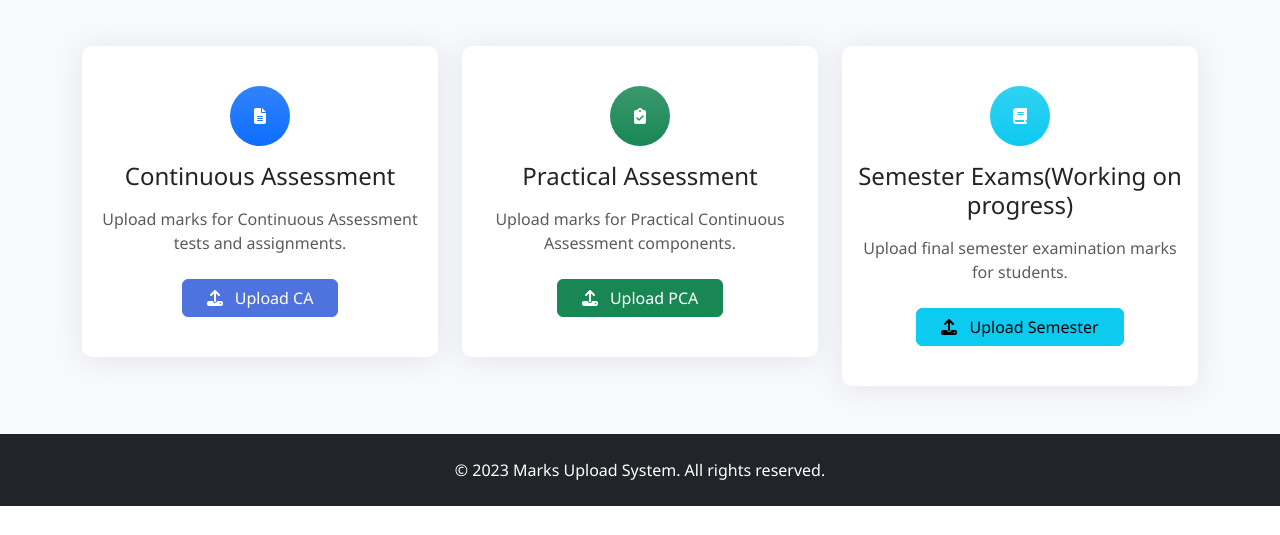
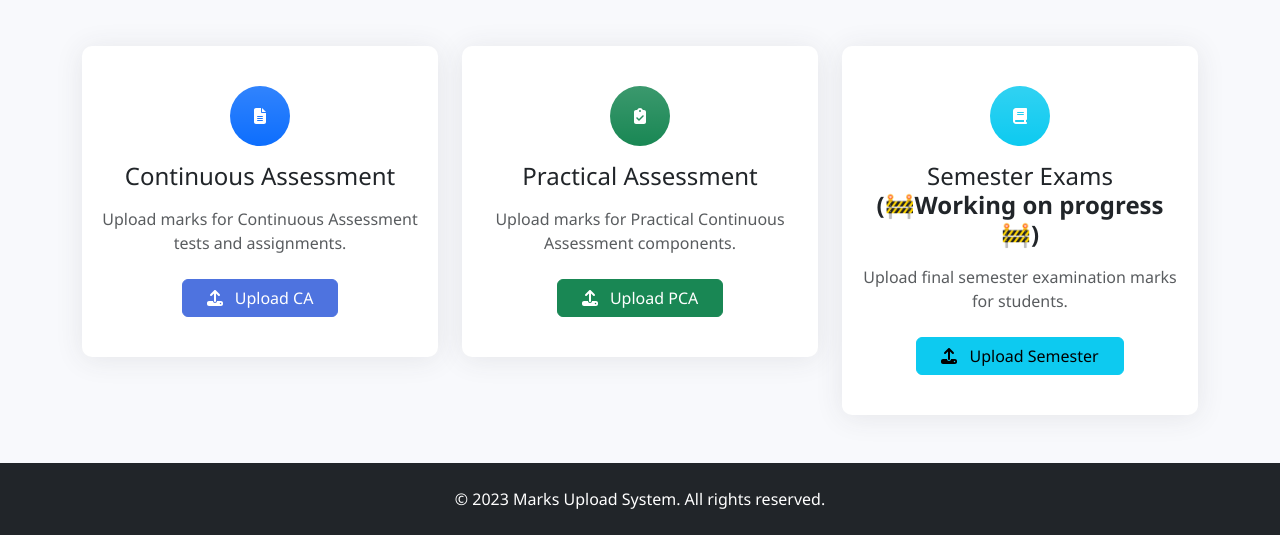
Before and after one commit to gourabanandad/OCR-updated, a Flask app: page / in a window 1280 px wide. Shown: the part 355-890 px from the top of the page. Before the commit the page ends 861 px from the top, so only its background shows below. Run offline with Flask 3, Linux system fonts and the light colour scheme; some libraries are stand-ins or nearby versions.

Commit message:
Updated index.html

```diff
--- a/templates/index.html
+++ b/templates/index.html
@@ -155,7 +155,7 @@
               <div class="option-icon bg-info bg-gradient text-white">
                 <i class="fas fa-book"></i>
               </div>
-              <h3 class="h4 mb-3">Semester Exams(Working on progress)</h3>
+              <h3 class="h4 mb-3">Semester Exams<br><b>(🚧Working on progress🚧)</b></h3>
               <p class="text-muted mb-4">Upload final semester examination marks for students.</p>
               <a href="/semester" class="btn btn-info px-4">
                 <i class="fas fa-upload me-2"></i> Upload Semester
```
